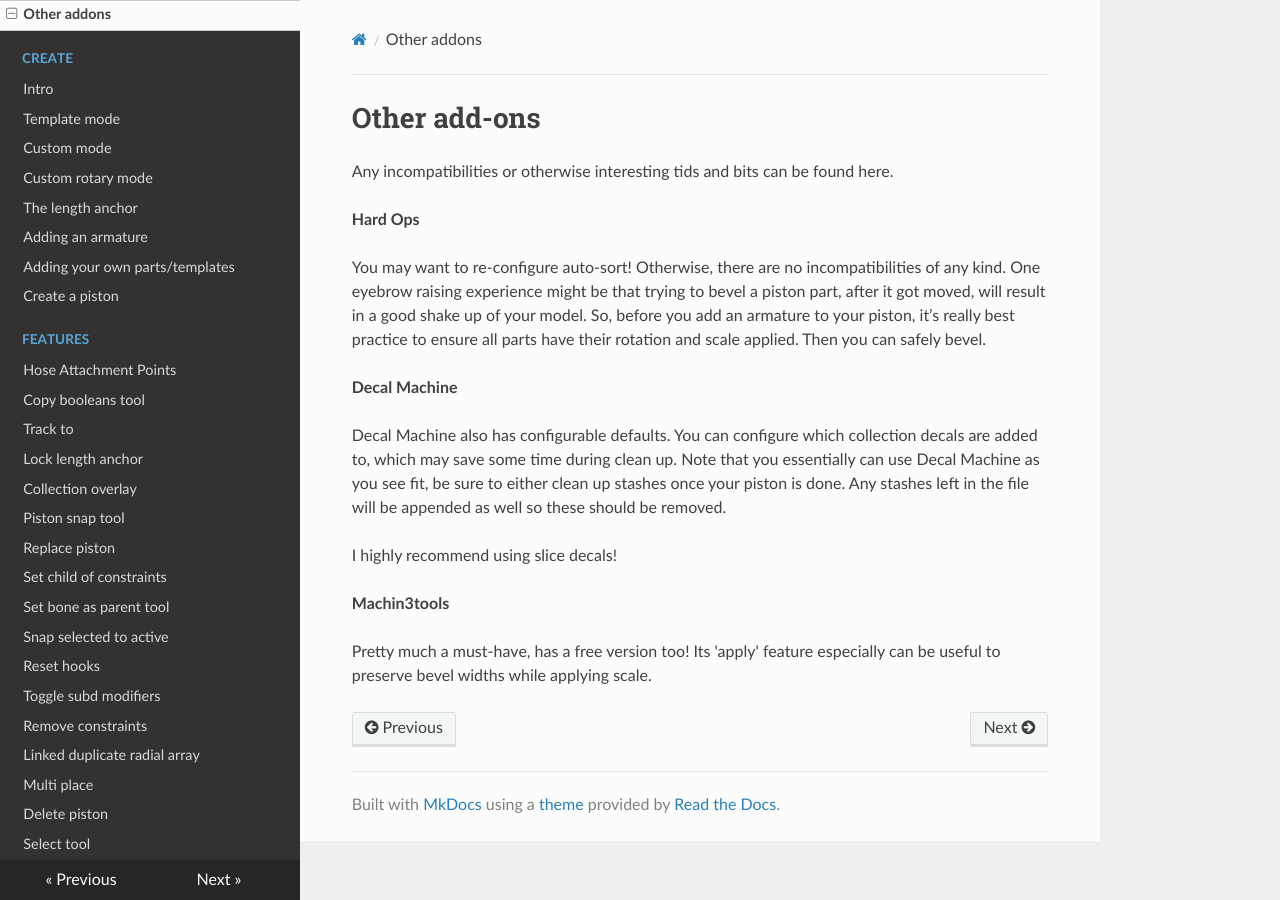
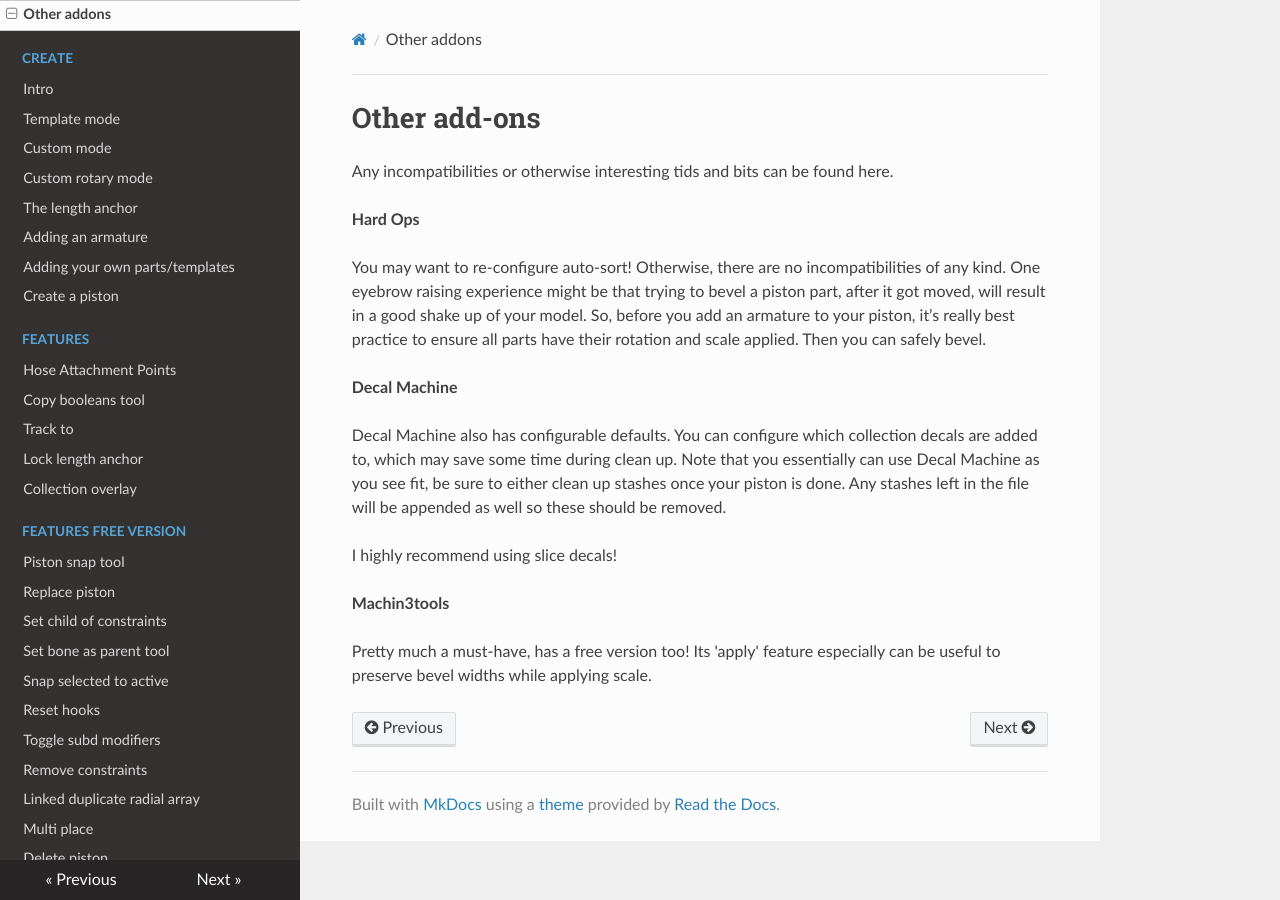
Before and after one commit to ZenderB3D/pp_docs, an MkDocs documentation site: the page built from docs/oaddons.md, in a window 1280 px wide. Built offline with MkDocs 1.6.1, drawn with Linux system fonts in a browser that asks for light colours; nearby versions of some CDN libraries.

Commit message:
Update mkdocs.yml

```diff
--- a/mkdocs.yml
+++ b/mkdocs.yml
@@ -22,6 +22,7 @@ nav:
         - Track to: Features/tracktoandapply.md
         - Lock length anchor: Features/locklengthanchor.md
         - Collection overlay: Features/collectionoverlay.md
+    - Features FREE version:
         - Piston snap tool: Features/pistonsnaptool.md
         - Replace piston: Features/replacepiston.md
         - Set child of constraints: Features/addchildof.md
@@ -37,5 +38,4 @@ nav:
         - Collection/object management: Features/collectionmanagement.md
 
 
-
 theme: readthedocs
```
